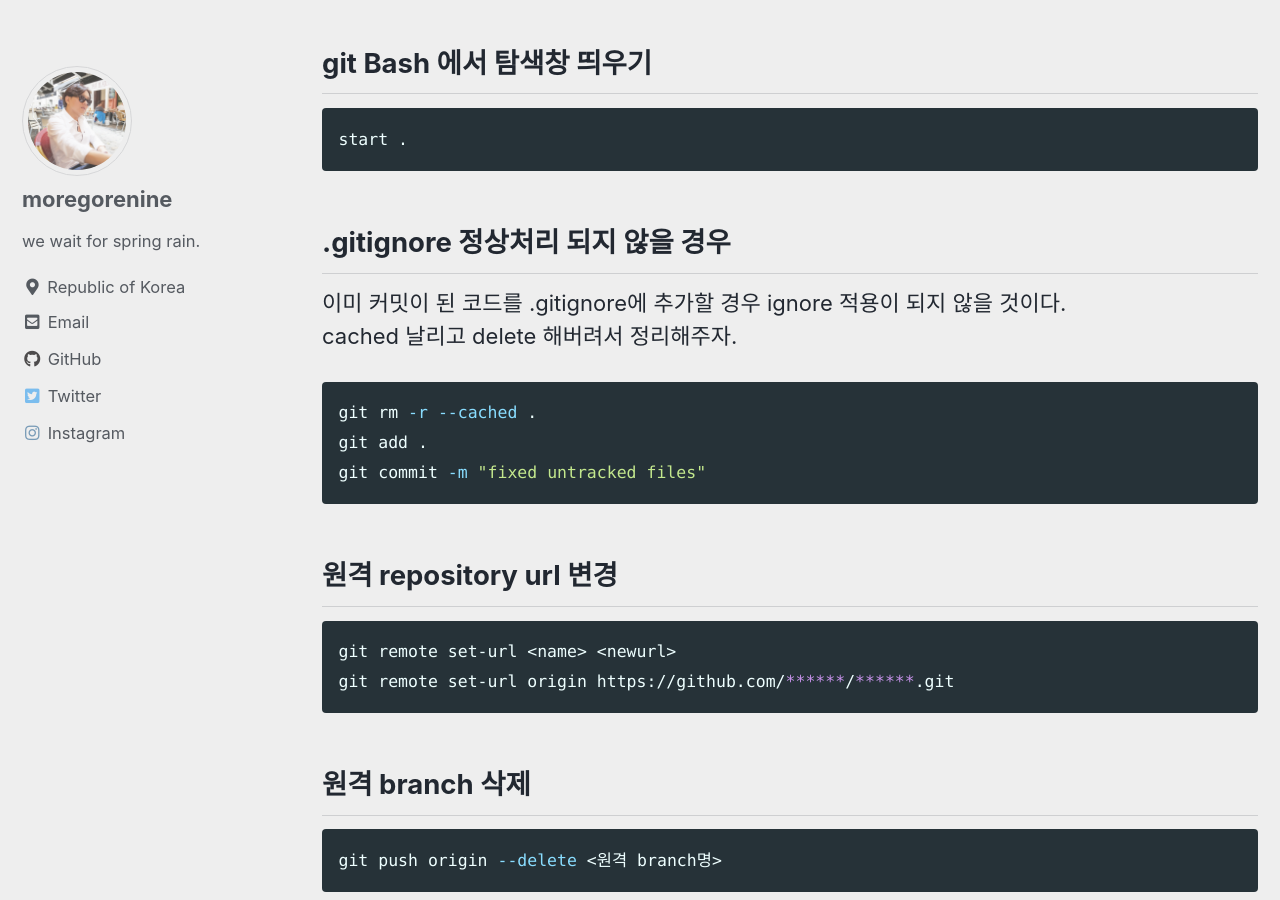
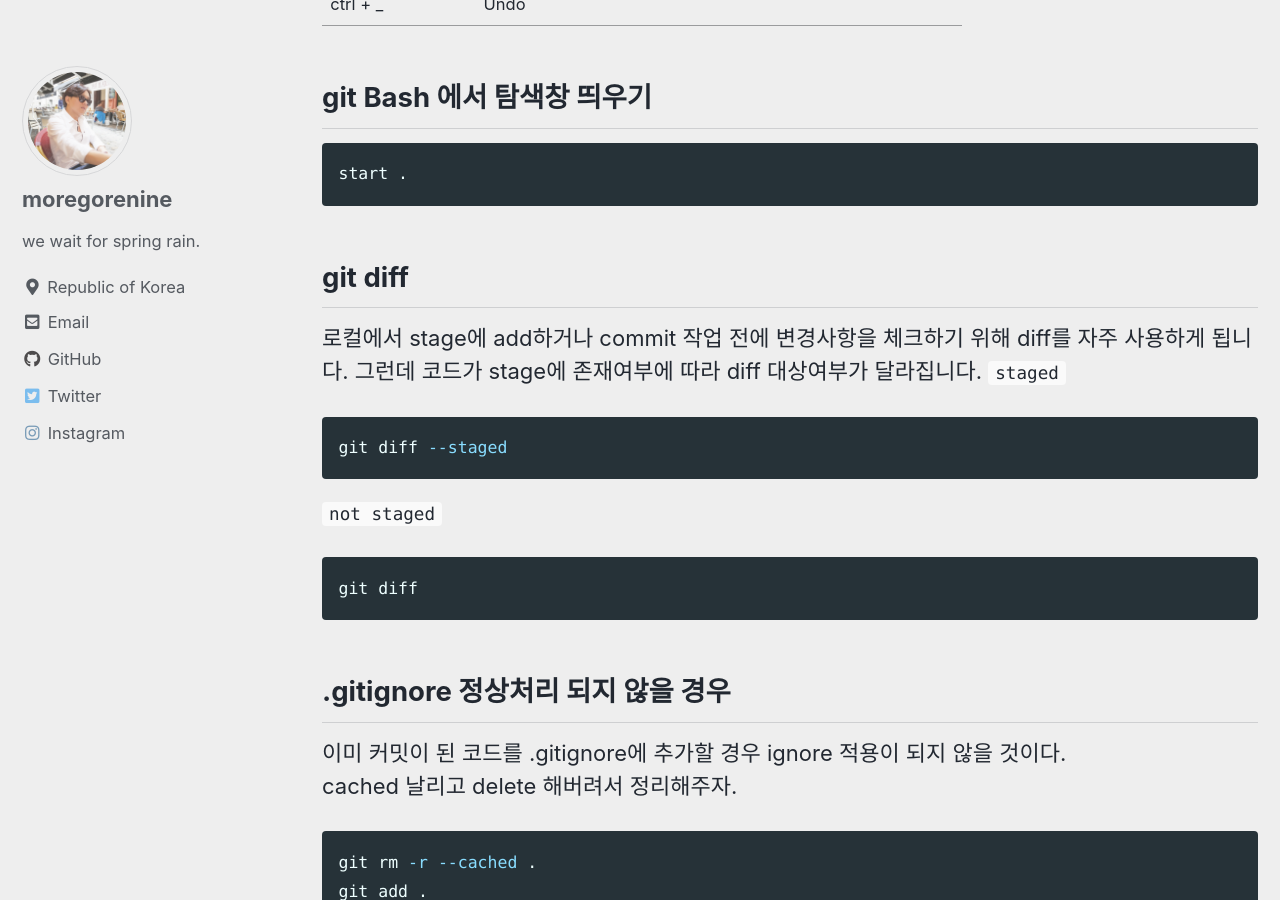
Before and after one commit to moregorenine/moregorenine.github.io, a Jekyll site: the page built from _posts/git/2021-7-1-git.md, in a window 1280 px wide and 900 px high, scrolled down 2769 px. Built offline with Jekyll 4.4.1, drawn with Linux system fonts in a browser that asks for light colours; cached includes are drawn as plain includes; comment, search, counter and statistics services are not loaded; some of the changed text lies outside the part shown.

Commit message:
Update 2021-7-1-git.md

````diff
--- a/_posts/git/2021-7-1-git.md
+++ b/_posts/git/2021-7-1-git.md
@@ -74,6 +74,20 @@ git pull fork main
 ## git Bash 에서 탐색창 띄우기
 ```shell
 start .
+```
+
+## git diff
+로컬에서 stage에 add하거나 commit 작업 전에 변경사항을 체크하기 위해 diff를 자주 사용하게 됩니다. 그런데 코드가 stage에 존재여부에 따라 diff 대상여부가 달라집니다.
+`staged`
+
+```bash
+git diff --staged
+```
+
+`not staged`
+
+```bash
+git diff
 ```
 
 ## .gitignore 정상처리 되지 않을 경우
````
Also changed, not shown: other parts of _posts/git/2021-7-1-git.md (+1 -1 lines).
